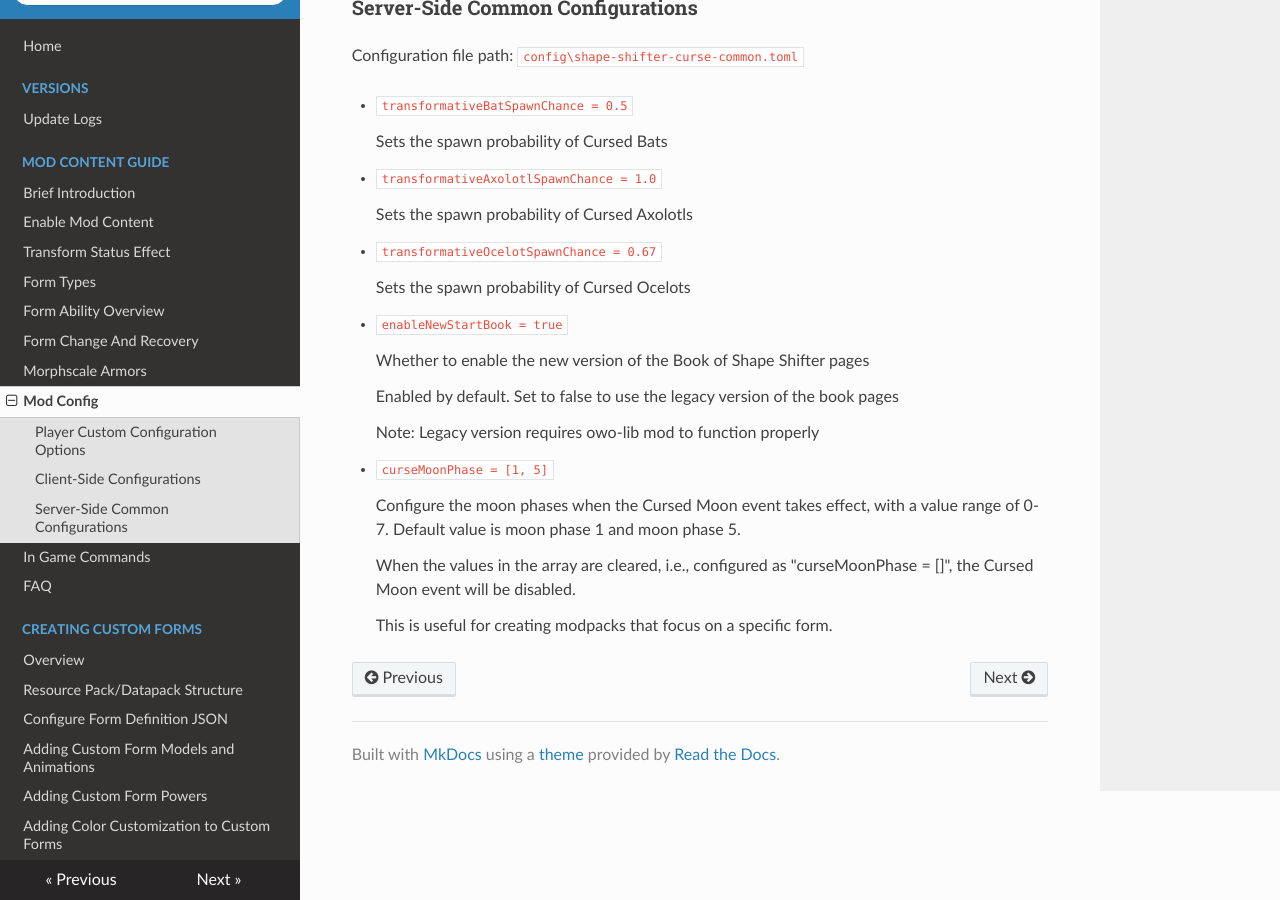
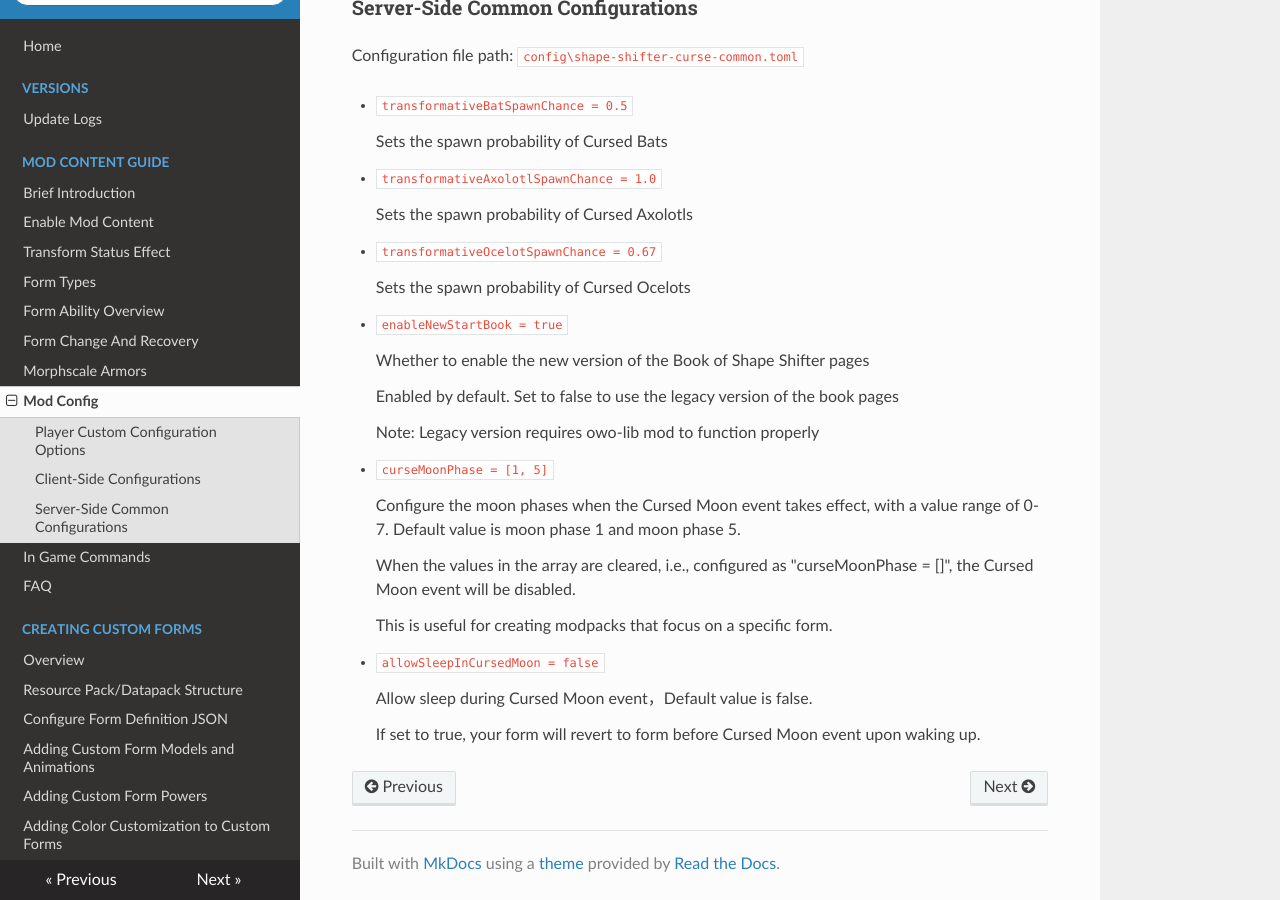
Before and after one commit to onixary/ssc_wiki_en, an MkDocs documentation site: the page built from docs/mod_content/mod_config.md, in a window 1280 px wide and 900 px high, scrolled down 1641 px. Built offline with MkDocs 1.6.1, drawn with Linux system fonts in a browser that asks for light colours; nearby versions of some CDN libraries.

Commit message:
update wiki

```diff
--- a/docs/mod_content/mod_config.md
+++ b/docs/mod_content/mod_config.md
@@ -92,3 +92,9 @@ Configuration file path: `config\shape-shifter-curse-common.toml`
       When the values in the array are cleared, i.e., configured as "curseMoonPhase = []", the Cursed Moon event will be disabled.
 
       This is useful for creating modpacks that focus on a specific form.
+
+- `allowSleepInCursedMoon = false`
+
+      Allow sleep during Cursed Moon event，Default value is false.
+
+      If set to true, your form will revert to form before Cursed Moon event upon waking up.
```
